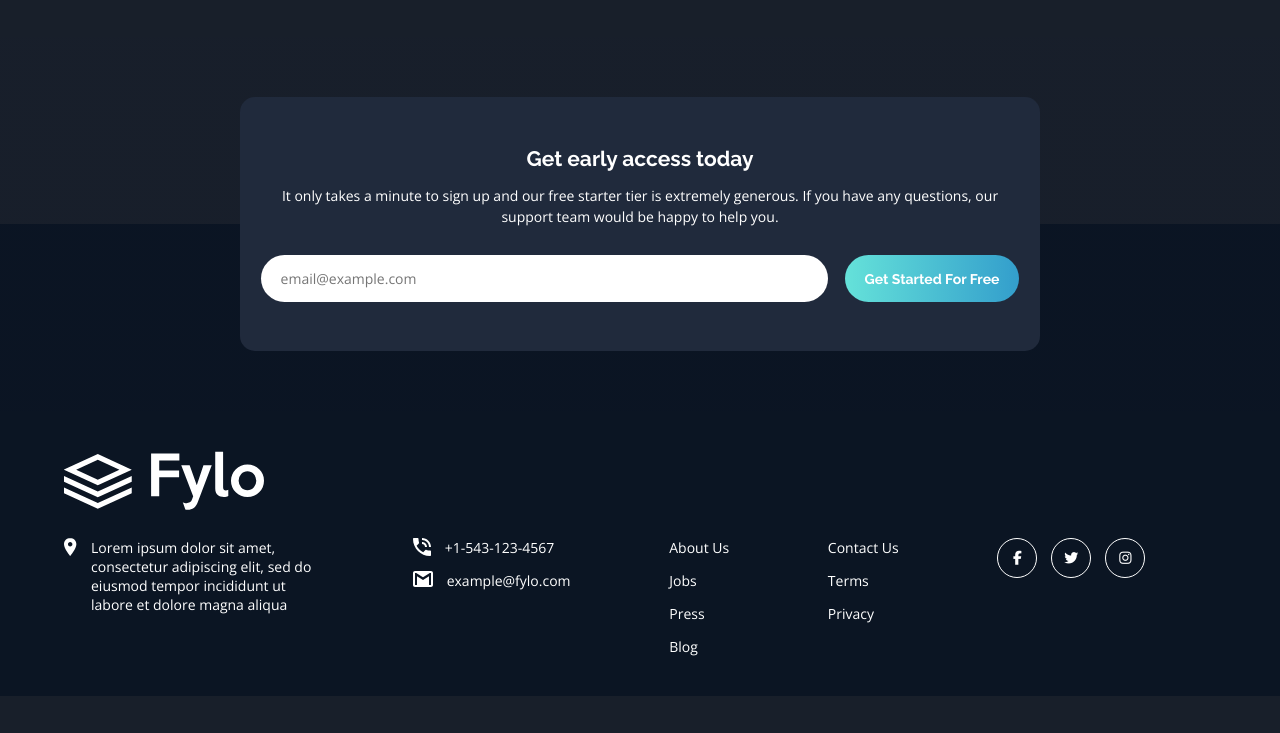
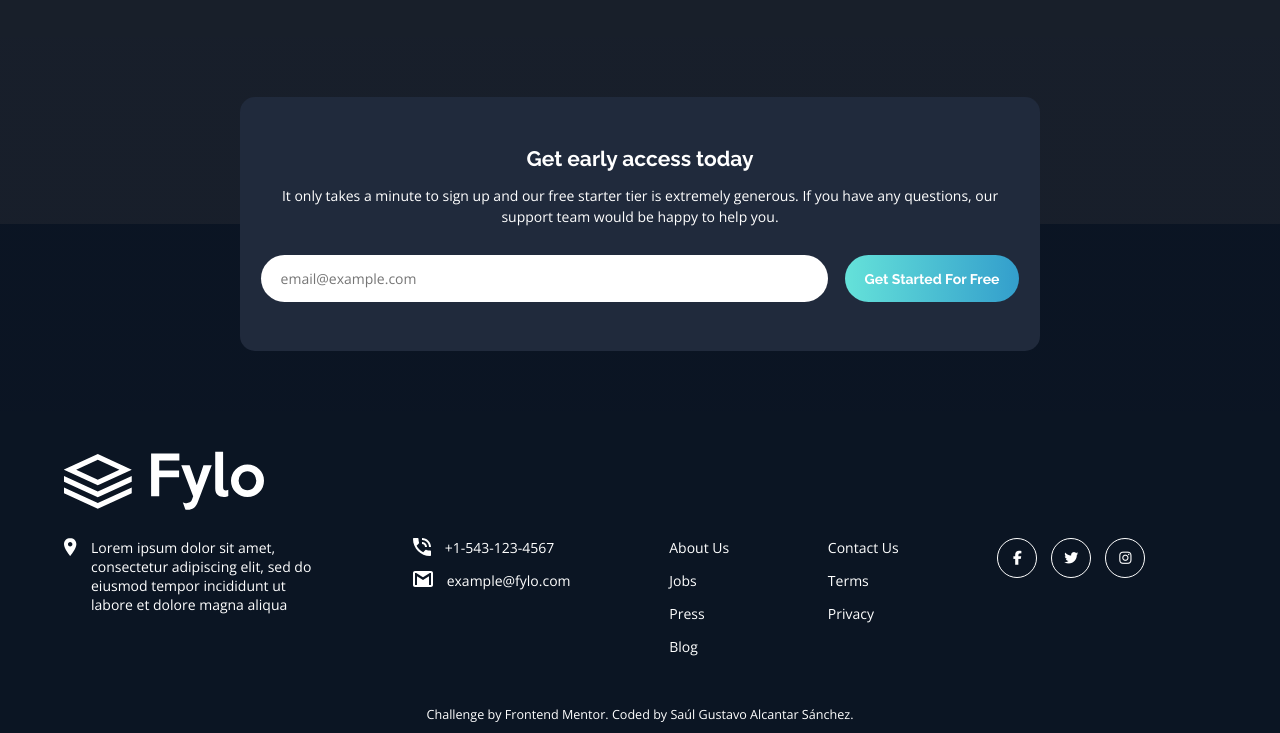
Before and after one commit to Saul-Gustavo/Fylo-landing-page-dark, a plain HTML site: page index.html in a window 1280 px wide. Shown: the part 2326-3059 px from the top of the page. Before the commit the page ends 3022 px from the top, so only its background shows below. Drawn offline with nearby package versions, Linux system fonts and the light colour scheme.

Commit message:
Se agrego link del creador

```diff
--- a/index.html
+++ b/index.html
@@ -220,6 +220,11 @@
 
   </main>
 
+  <div class="attribution">
+    Challenge by <a href="https://www.frontendmentor.io?ref=challenge" target="_blank">Frontend Mentor</a>.
+    Coded by <a href="https://github.com/saul-gustavo" target="_blank">Saúl Gustavo Alcantar Sánchez</a>.
+  </div>
+
   <script src="app.js"></script>
 </body>
 
--- a/styles.css
+++ b/styles.css
@@ -394,6 +394,23 @@ body {
     color: var(--cyan-cta);
 }
 
+.attribution {
+    text-align: center;
+    padding: 10px;
+    background-color: var(--dark-blue-footer);
+    color: white;
+    font-size: 0.9rem;
+}
+
+.attribution a {
+    color: white;
+    text-decoration: none;
+}
+
+.attribution a:hover {
+    color: var(--cyan-cta);
+}
+
 @media (min-width: 768px){
 
     .wave {
```
